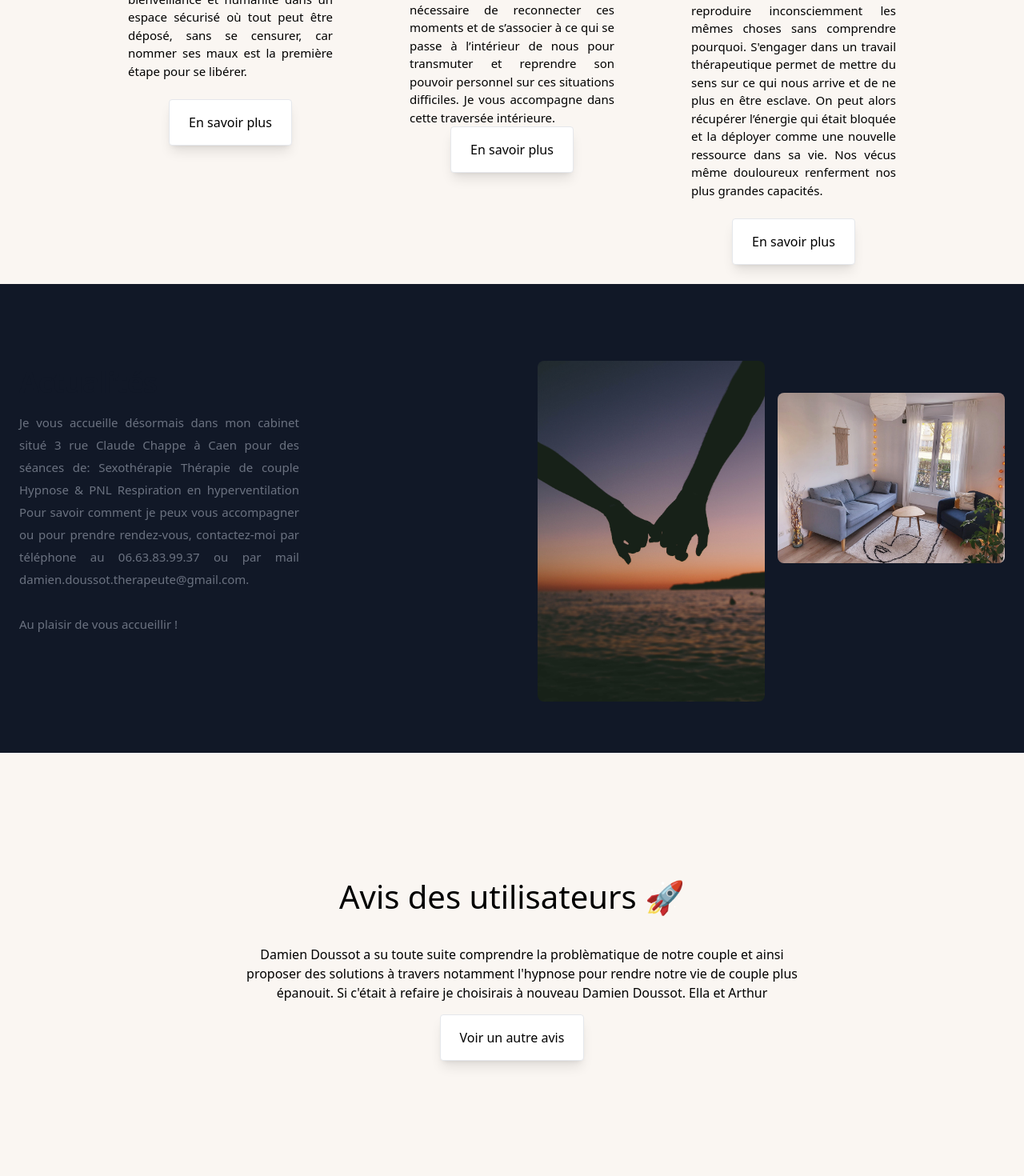
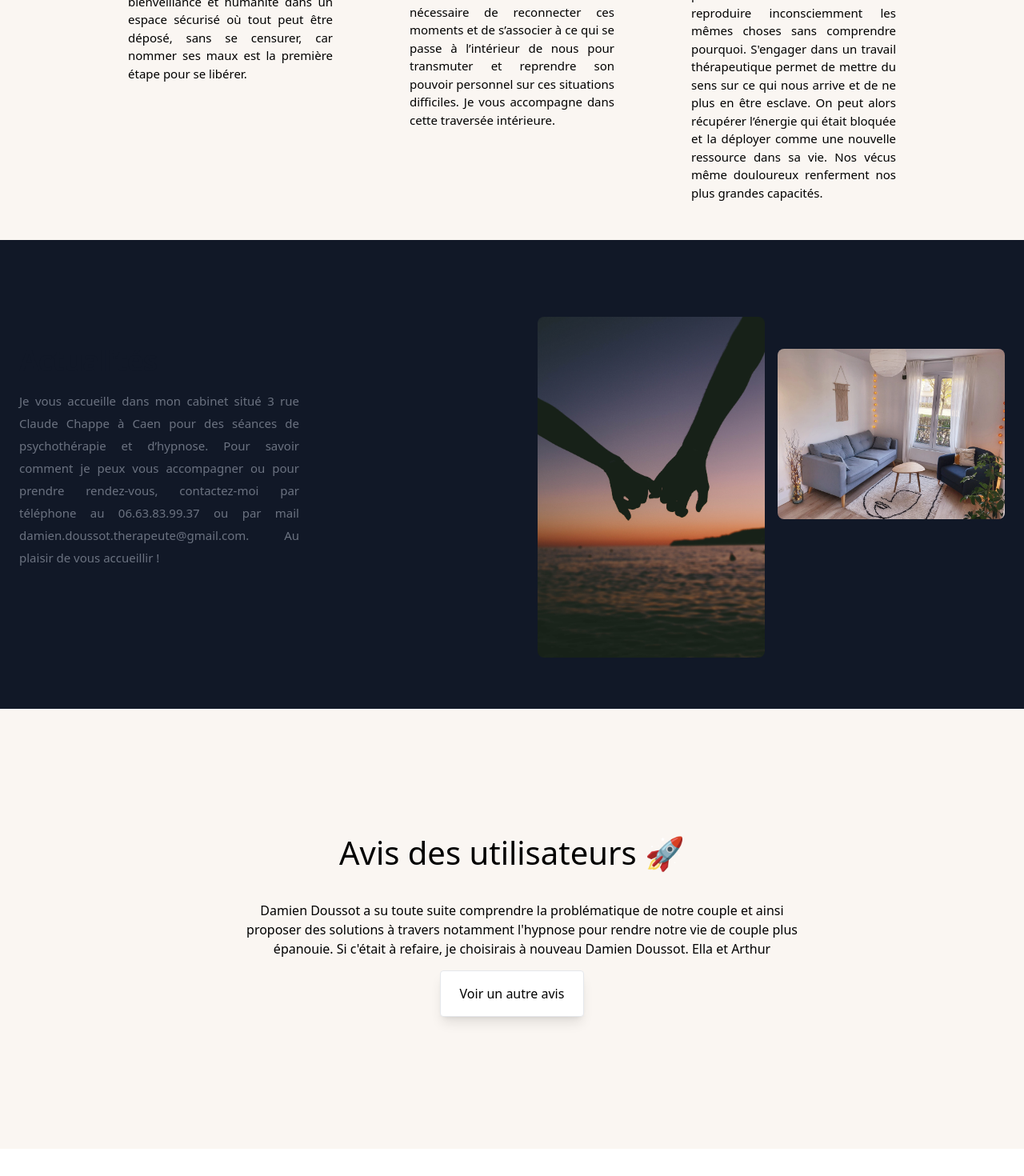
Before and after one commit to Awazez/damiensiteweb, a Nuxt app: page / in a window 1280 px wide. Shown: the part 1240-2710 px from the top of the page at 80% size. Built offline with nearby package versions, Linux system fonts and the light colour scheme.

Commit message:
update website

```diff
--- a/components/ActuSection.vue
+++ b/components/ActuSection.vue
@@ -4,13 +4,10 @@
         <div class="font-light text-gray-500 sm:text-lg dark:text-gray-400">
             <h2 class="mb-4 text-4xl tracking-tight font-extrabold text-gray-900 dark:text-white">Actualités</h2>
             <p class="mb-4">
-Je vous accueille désormais dans mon cabinet situé 3 rue Claude Chappe à Caen pour des séances de:
-Sexothérapie
-Thérapie de couple
-Hypnose & PNL
-Respiration en hyperventilation
-Pour savoir comment je peux vous accompagner ou pour prendre rendez-vous, contactez-moi par téléphone au 06.63.83.99.37 ou par mail damien.doussot.therapeute@gmail.com.<br><br>
-Au plaisir de vous accueillir ! <br><br></p>
+                Je vous accueille dans mon cabinet situé 3 rue Claude Chappe à Caen pour des séances de psychothérapie et d’hypnose.
+Pour savoir comment je peux vous accompagner ou pour prendre rendez-vous, contactez-moi par téléphone au 06.63.83.99.37 ou par mail damien.doussot.therapeute@gmail.com.
+Au plaisir de vous accueillir !
+ <br><br></p>
         </div>
         <div class="grid grid-cols-2 gap-4 mt-8">
             <img class="w-full rounded-lg" src="@/assets/img_hand.jpg" alt="office content 1">
--- a/components/ThreePoint.vue
+++ b/components/ThreePoint.vue
@@ -9,7 +9,6 @@
               Quelles que soient vos difficultés, j’accueille votre parole avec bienveillance et humanité dans un espace sécurisé où tout peut être déposé, sans se censurer, car nommer ses maux est la première étape pour se libérer.
             </p>
             <br>
-            <NuxtLink to="/ContactPage" class=" bg-[#FAF6F2] py-2 px-4 md:py-4 md:px-6 border select-none hover:bg-gray-100 bg-white rounded shadow-lg text-black">  En savoir plus </NuxtLink>
 
           </div>
 
@@ -20,8 +19,6 @@
               Bien souvent, on se dissocie émotionnellement de notre vécu douloureux. Pourtant, il est nécessaire de reconnecter ces moments et de s’associer à ce qui se passe à l’intérieur de nous pour transmuter  et reprendre son pouvoir personnel sur ces situations difficiles. Je vous accompagne dans cette traversée intérieure.
             </p>
 
-            <NuxtLink to="/ContactPage" class=" bg-[#FAF6F2] py-2 px-4 md:py-4 md:px-6 border select-none hover:bg-gray-100 bg-white rounded shadow-lg text-black">  En savoir plus </NuxtLink>
-
           </div>
           <div class="px-8 py-6 mt-4 text-center bg-[#FAF6F2] box">
             <img class="" src="@/assets/img_soleil.jpg">
@@ -30,7 +27,6 @@
               Il arrive d’avoir la sensation de ne pas être maître de sa vie et de reproduire inconsciemment les mêmes choses sans comprendre pourquoi. S'engager dans un travail thérapeutique permet de mettre du sens sur ce qui nous arrive et de ne plus en être esclave. On peut alors récupérer l’énergie qui était bloquée et la déployer comme une nouvelle ressource dans sa vie. Nos vécus même douloureux renferment nos plus grandes capacités.
             </p>
               <br>
-            <NuxtLink to="/ContactPage" class=" bg-[#FAF6F2] py-2 px-4 md:py-4 md:px-6 border select-none hover:bg-gray-100 bg-white rounded shadow-lg text-black">  En savoir plus </NuxtLink>
 
           </div>
         </div>
--- a/components/UsersSection.vue
+++ b/components/UsersSection.vue
@@ -15,7 +15,7 @@
 export default {
   data() {
     return {
-      names: [" Damien Doussot a su toute suite comprendre la problèmatique de notre couple et ainsi proposer des solutions à travers notamment l'hypnose pour rendre notre vie de couple plus épanouit. Si c'était à refaire je choisirais à nouveau Damien Doussot. Ella et Arthur",
+      names: [" Damien Doussot a su toute suite comprendre la problématique de notre couple et ainsi proposer des solutions à travers notamment l'hypnose pour rendre notre vie de couple plus épanouie. Si c'était à refaire, je choisirais à nouveau Damien Doussot. Ella et Arthur",
   "Le sexothérapeut M. Doussot, nous a permis d'apprendre à mieux nous connaitre moi et Marie. Nous étions à une période ou la routine devenant très présente dans notre couple. Et un nouveau souffle était nécessaire. Merci ! Marie et Louis" ]
     };
 },
--- a/components/navBar.vue
+++ b/components/navBar.vue
@@ -61,7 +61,7 @@
           </div>
 
           <span @click="isOpen = false" class="flex w-full items-center p-4 border-b">
-            <Tailwind />
+            <NuxtLink to="/" class="text-xl title">Damien Doussot</NuxtLink>
           </span>
 
           <ul class="divide-y font-sans">
@@ -124,11 +124,13 @@
   };
   </script>
 
-  <<style scoped>
+  <style scoped>
 @import url('https://fonts.googleapis.com/css2?family=Pacifico&display=swap');
 
 .title {
   font-family: 'Pacifico', cursive;
+  font-size: 28px;
+  margin-left: 25px;
 }
 
-  </style>
+</style>
--- a/pages/accompagnement.vue
+++ b/pages/accompagnement.vue
@@ -7,7 +7,6 @@
   <div class="flex justify-between px-4 mx-auto max-w-screen-xl ">
       <article class="mx-auto w-full max-w-2xl format format-sm sm:format-base lg:format-lg format-blue dark:format-invert">
           <header class="mb-4 lg:mb-6 not-format">
-              <h1 class="mb-4 text-3xl font-extrabold leading-tight text-gray-900 lg:mb-6 lg:text-4xl">Accompagnement </h1>
           </header>
           <p class="lead text-justify">Je suis un homme qui a à cœur de révéler le meilleur de chacun.e de vous. </p> <br>
           <p class="lead text-justify">Mon objectif principal est d’être une opportunité de changement pour vous. Je vous accompagne à mettre du sens et de la compréhension sur les éléments bloquants qui animent votre vie. Pour cela, j’utilise plusieurs outils thérapeutiques pour vous aider à traverser vos zones d’ombres et de lumière avec bienveillance et sécurité. </p> <br>
@@ -20,7 +19,6 @@ Je vous accueille peu importe votre identité, vos orientations affectives et se
 
 <p class="lead text-justify">Au plaisir que nos chemins se rencontrent ! </p> <br>
 <p class="lead text-justify">La vision intégrale de la santé a pour but de ne rien exclure et d’honorer toutes les dimensions de votre problématique, au service de votre mouvement évolutif.</p> <br>
-          <h1 class="mb-4 text-3xl font-extrabold leading-tight text-gray-900 lg:mb-6 lg:text-4xl">“La vision intégrative”: la spirale dynamique </h1>
 <p class="lead text-justify">« Tu n’y verras clair qu’en regardant en toi. Qui regarde l’extérieur, rêve. Qui regarde en lui-même, s’éveille. » Carl Gustav Jung </p> <br>
 <p class="lead text-justify">« Soyons le changement que nous voulons voir dans ce monde. » Gandhi
  </p> <br>
--- a/pages/contact.vue
+++ b/pages/contact.vue
@@ -5,7 +5,8 @@
 <section class="bg-white">
   <div class="py-8 lg:py-16 px-4 mx-auto max-w-screen-md">
       <h2 class="mb-4 text-4xl tracking-tight font-extrabold text-center text-gray-900">Contact</h2>
-      <p class="mb-8 lg:mb-16 font-light text-center text-gray-500  sm:text-xl">Vous voulez contacter Damien Doussot pour une question précise ? N'hésiter pas à le contacter à l'aide de ce formulaire de contact </p>
+      <p class=" font-light text-center text-gray-500  sm:text-xl">Vous avez une question ?</p>
+      <p class=" font-light text-center text-gray-500  sm:text-xl">Vous pouvez me contacter à l’aide de ce formulaire.</p>
       <form action="#" class="space-y-8">
         <div>
               <label for="email" class="block mb-2 text-sm font-medium text-gray-900">Prénom</label>
--- a/pages/tarif.vue
+++ b/pages/tarif.vue
@@ -14,17 +14,17 @@
           <p class="lead text-justify">Étudiants, demandeurs d’emploi		50 € </p> <br>
           <p class="lead text-justify">Séance de respiration individuelle (1h30)	90 € </p> <br>
           <p class="lead text-justify">Séance de couple (1h30)			90 € </p> <br>
-          <p class="lead text-justify"> Les consultations ne sont pas remboursées par la sécurité sociale, cependant certaines
-            assurances de complémentaire santé peuvent proposer une prise en charge.
-L’aspect financier ne doit pas être un obstacle, vous pouvez me contacter pour que nous trouvions ensemble des solutions.</p> <br>
+          <p class="lead text-justify italic"> Les consultations ne sont pas remboursées par la sécurité sociale, cependant certaines assurances de complémentaire santé peuvent proposer une prise en charge. </p> <br>
 
 <p class="lead text-justify"> L’aspect financier ne doit pas être un obstacle, vous pouvez me contacter pour que nous trouvions ensemble des solutions.</p> <br>
-<p class="lead text-justify">Possibilité de règlement par chèque, espèces ou carte bancaire. </p> <br>
-<p class="lead text-justify">J’attire votre attention sur le fait qu’aucune des prestations proposées dans le cadre de mon accompagnement ne vous dispense d’une visite chez votre médecin. <br>
+<p class="lead text-justify font-bold">Possibilité de règlement par chèque, espèces ou carte bancaire. </p> <br>
+<p class="lead text-justify italic">J’attire votre attention sur le fait qu’aucune des prestations proposées dans le cadre de mon accompagnement ne vous dispense d’une visite chez votre médecin. <br>
 Si vous suivez un traitement médical, il doit impérativement être poursuivi. </p> <br>
 
+<p class="lead text-justify italic">Si vous suivez un traitement médical, il doit impérativement être poursuivi. </p> <br>
 
-<p class="lead text-justify">Les prestations proposées viennent en complément et peuvent faciliter l’action de vos traitements médicaux ou de votre accompagnement psychologique. Elles ne peuvent en aucun cas les remplacer. </p> <br>
+
+<p class="lead text-justify italic">Les prestations proposées viennent en complément et peuvent faciliter l’action de vos traitements médicaux ou de votre accompagnement psychologique. Elles ne peuvent en aucun cas les remplacer. </p> <br>
 <br>
 <p class="text-center">
     <a href="https://calendly.com/damien-doussot-therapeute" class="text-center py-2 px-4 md:py-4 md:px-6 mr-2  select-none hover:bg-gray-700 bg-[#111827] rounded shadow-lg text-white">Prendre un RDV</a>
```
